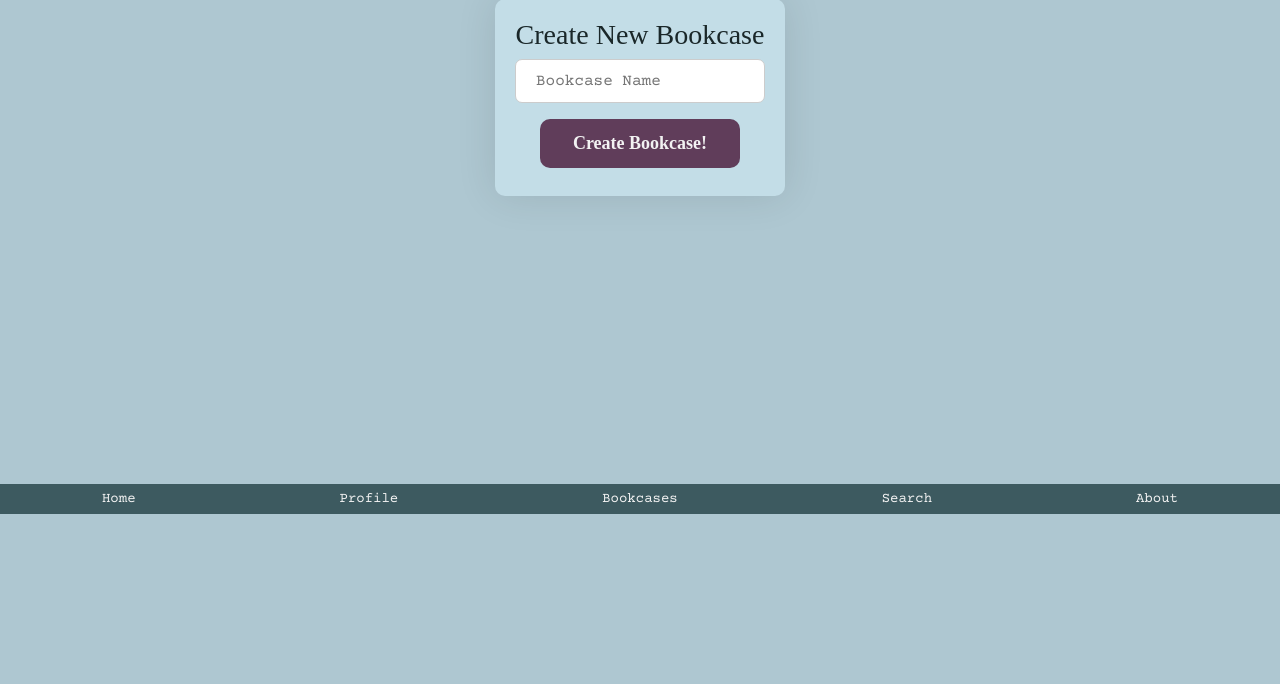
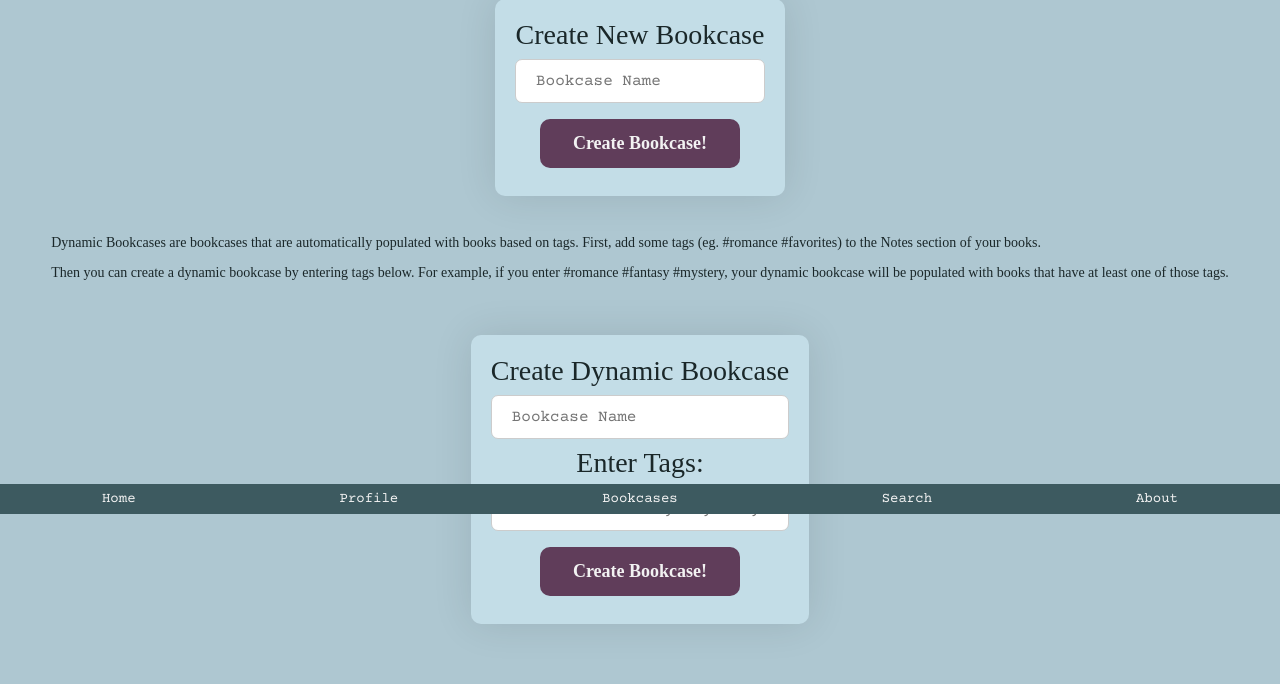
Before and after one commit to MyPetLobster/bookcase-database, a Flask app: page /bookcases/ in a window 1280 px wide. Shown: the part 286-970 px from the top of the page. Before the commit the page ends 800 px from the top, so only its background shows below. Run offline with Flask 3, Linux system fonts and the light colour scheme; the visitor is signed in with stand-in values (Sample User, id 1); data that the repository does not hold is empty; some web fonts are replaced.

Commit message:
Implement dynamic bookcases and hashtags

```diff
--- a/website/static/css/styles.css
+++ b/website/static/css/styles.css
@@ -604,6 +604,17 @@ span.psw {
 }
 .create-bookcase-btn {
   font-size: 18px;
+}
+
+.dynamic-bookcase {
+  background-color: var(--form-bg-blue);
+  padding: 20px;
+  border-radius: 10px;
+  margin-top: 40px;
+  display: flex;
+  flex-direction: column;
+  align-items: center;
+  box-shadow: 0px 0px 40px var(--shadow-color);
 }
 
 
--- a/website/templates/bookcases.html
+++ b/website/templates/bookcases.html
@@ -73,7 +73,48 @@ content %}
       </button>
     </form>
   </div>
+
+  <div class="dynamic-description">
+    <p>
+      Dynamic Bookcases are bookcases that are automatically populated with
+      books based on tags. First, add some tags (eg. #romance #favorites) to
+      the Notes section of your books.
+    </p>
+    <p>
+      Then you can create a dynamic bookcase by entering tags
+      below. For example, if you enter #romance #fantasy #mystery, your dynamic
+      bookcase will be populated with books that have at least one of those
+      tags.
+    </p>
+  </div>
+
+  <div class="dynamic-bookcase-container">
+    <form action="/dynamic_bookcase/" method="post" class="dynamic-bookcase">
+      <label for="dynamic-bookcase-name">Create Dynamic Bookcase</label>
+      <input
+        type="text"
+        name="dynamic-bookcase-name"
+        id="dynamic-bookcase-name"
+        placeholder="Bookcase Name"
+        required
+      />
+      <label for="dynamic-tags">Enter Tags: </label>
+      <input
+        type="text"
+        name="dynamic-tags"
+        id="dynamic-tags"
+        placeholder="#romance #fantasy #mystery"
+        required
+      />
+      <button class="home-button create-bookcase-btn" type="submit">
+        Create Bookcase!
+      </button>
+    </form>
+  </div>
+
 </div>
+
+
 
 <script>
 
--- a/website/views.py
+++ b/website/views.py
@@ -106,6 +106,7 @@ def bookcase(id):
             db.session.commit()
         except IntegrityError:
             db.session.rollback()
+            flash('Book already exists in this bookcase!', category='error')
             print("IntegrityError: The book may already exist.")
 
     # Check if the user owns the bookcase before allowing them to view it
@@ -165,7 +166,7 @@ def delete_bookcase(id):
             db.session.commit()
         except IntegrityError:
             db.session.rollback()
-            print("IntegrityError: The book may already exist.")
+            print("IntegrityError: Unable to delete bookcase")
     return redirect(url_for('views.bookcases'))
 
 # BOOK DETAILS
@@ -232,7 +233,7 @@ def search():
 
             data = urllib.request.urlopen(url).read()
             dict = json.loads(data)
-            print(query_params)
+
             return render_template("search.html", user=current_user, books=dict['items'], bookcases=bookcases)
 
         elif request.form.get('general-search'):
@@ -248,13 +249,12 @@ def search():
             session['search_query'] = url
             data = urllib.request.urlopen(url).read()
             dict = json.loads(data)
-            print(query_params)
+
             return render_template("search.html", user=current_user, books=dict['items'], bookcases=bookcases)
 
         else:
-            # Handle integrity error (e.g., if the book already exists)
             db.session.rollback()
-            print("IntegrityError: The book may already exist.")
+            print("IntegrityError: Unknown request.")
 
 
     return render_template("search.html", user=current_user, bookcases=bookcases)
@@ -353,13 +353,13 @@ def add_book():
         except IntegrityError:
             # Handle integrity error (e.g., if the book already exists)
             db.session.rollback()
-            print("IntegrityError: The book may already exist.")
+            print("IntegrityError: The book may already exist in this bookcase.")
 
     url = session.get('search_query')
-    print(f"***** ***** ***** search query: {url}")
+
     data = urllib.request.urlopen(url).read()
     dict = json.loads(data)
-    print(dict['items'])
+
     return render_template("search.html", user=current_user, books=dict['items'], bookcases=bookcases)
 
 # DELETE BOOK FROM BOOKCASE
@@ -374,7 +374,7 @@ def delete_book(bc_id, book_id):
             db.session.commit()
         except IntegrityError:
             db.session.rollback()
-            print("IntegrityError: The book may already exist.")
+            print("IntegrityError: Unable to delete book.")
     return redirect(url_for('views.bookcase', id=bc_id))
 
 # EDIT BOOK DETAILS
@@ -455,7 +455,7 @@ def edit_book(bc_id, book_id):
             db.session.commit()
         except IntegrityError:
             db.session.rollback()
-            print("IntegrityError: The book may already exist.")
+            print("IntegrityError: Unable to save changes.")
 
         return redirect(url_for('views.book', bc_id=bc_id, book_id=book_id))
 
@@ -563,6 +563,60 @@ def edit_bookcase(bc_id):
 
     return render_template("bookcases.html", user=current_user, bookcases=bookcases)
 
+#DYNAMIC BOOOKCASE
+@views.route("/dynamic_bookcase/", methods=["POST"])
+@login_required
+def dynamic_bookcase():
+    if request.method == 'POST':
+        # Retrieve all form data
+        bookcase_name = request.form.get("dynamic-bookcase-name")
+        tags = request.form.get("dynamic-tags")
+
+        # split tags at each space, remove commas, and convert to lowercase
+        tags = tags.split()
+        tags = [tag.replace(",", "") for tag in tags]
+        tags = [tag.lower() for tag in tags]
+
+
+        # Create a new bookcase named bookcase_name
+        owner_id = current_user.id
+        new_bookcase = Bookcase(name=bookcase_name, owner_id=owner_id)
+        db.session.add(new_bookcase)
+
+        # List to store books to be added to the new bookcase
+        books_to_add = []
+        # Query the bookcases associated with the current user
+        user_bookcases = Bookcase.query.filter_by(owner_id=owner_id).all()
+
+        # Loop through the user's bookcases
+        for bookcase in user_bookcases:
+            for book in bookcase.books:
+                for tag in tags:
+                    if book.user_notes:
+                        if tag in book.user_notes:
+                            books_to_add.append(book)
+
+        # Add the selected books to the new bookcase
+        for book in books_to_add:
+            new_bookcase.books.append(book)
+
+        # If the new bookcase is empty, delete it
+        if len(new_bookcase.books) == 0:
+            flash('No matching tags!', category='error')
+            db.session.delete(new_bookcase)
+
+        db.session.commit()
+        return redirect(url_for('views.bookcases'))
+
+    return render_template("bookcases.html", user=current_user, bookcases=bookcases)
+
+
+
+
+
+    return render_template("bookcases.html", user=current_user, bookcases=bookcases)
+
+
 # ABOUT PAGE
 @views.route('/about/')
 def about():
```
